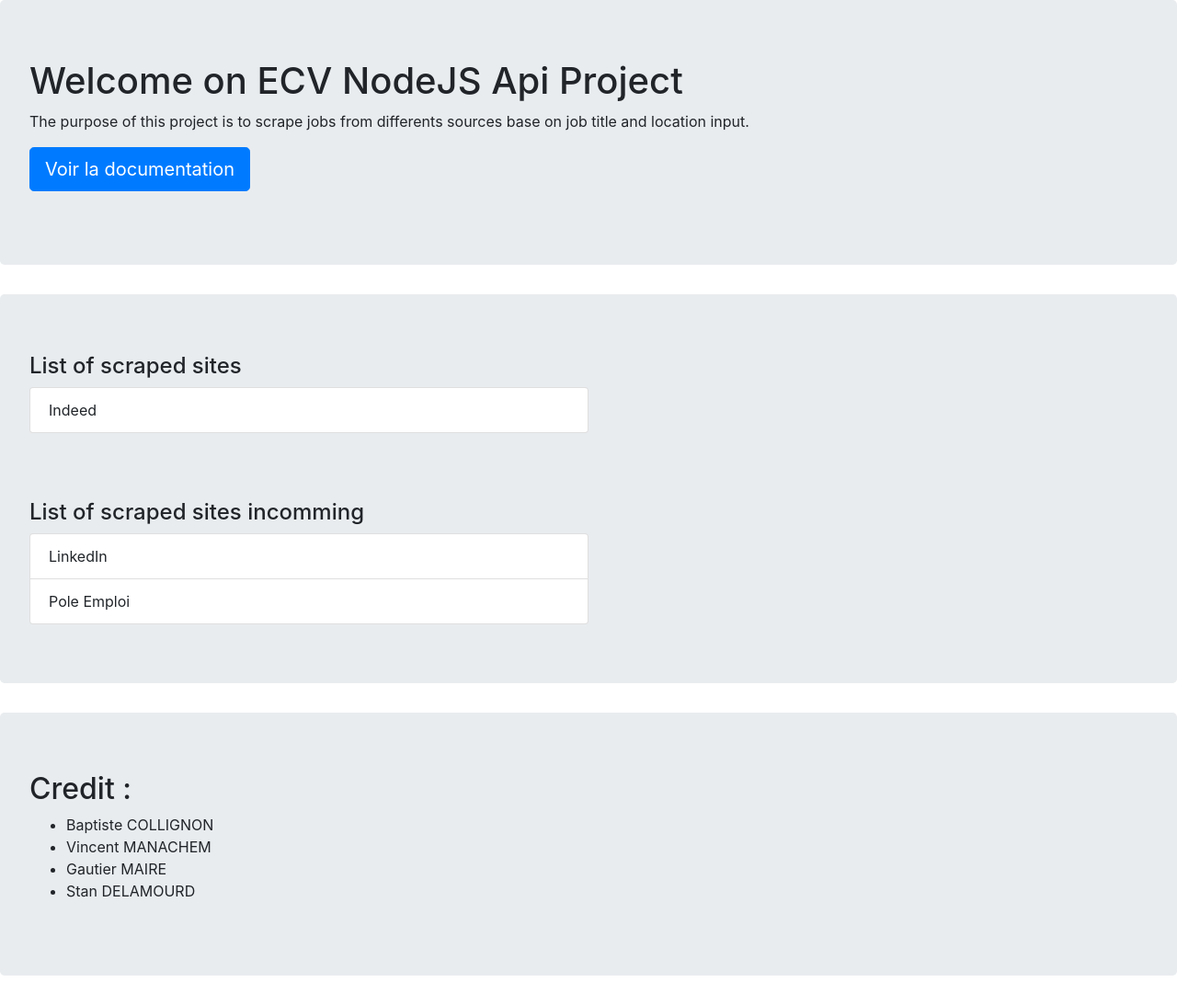
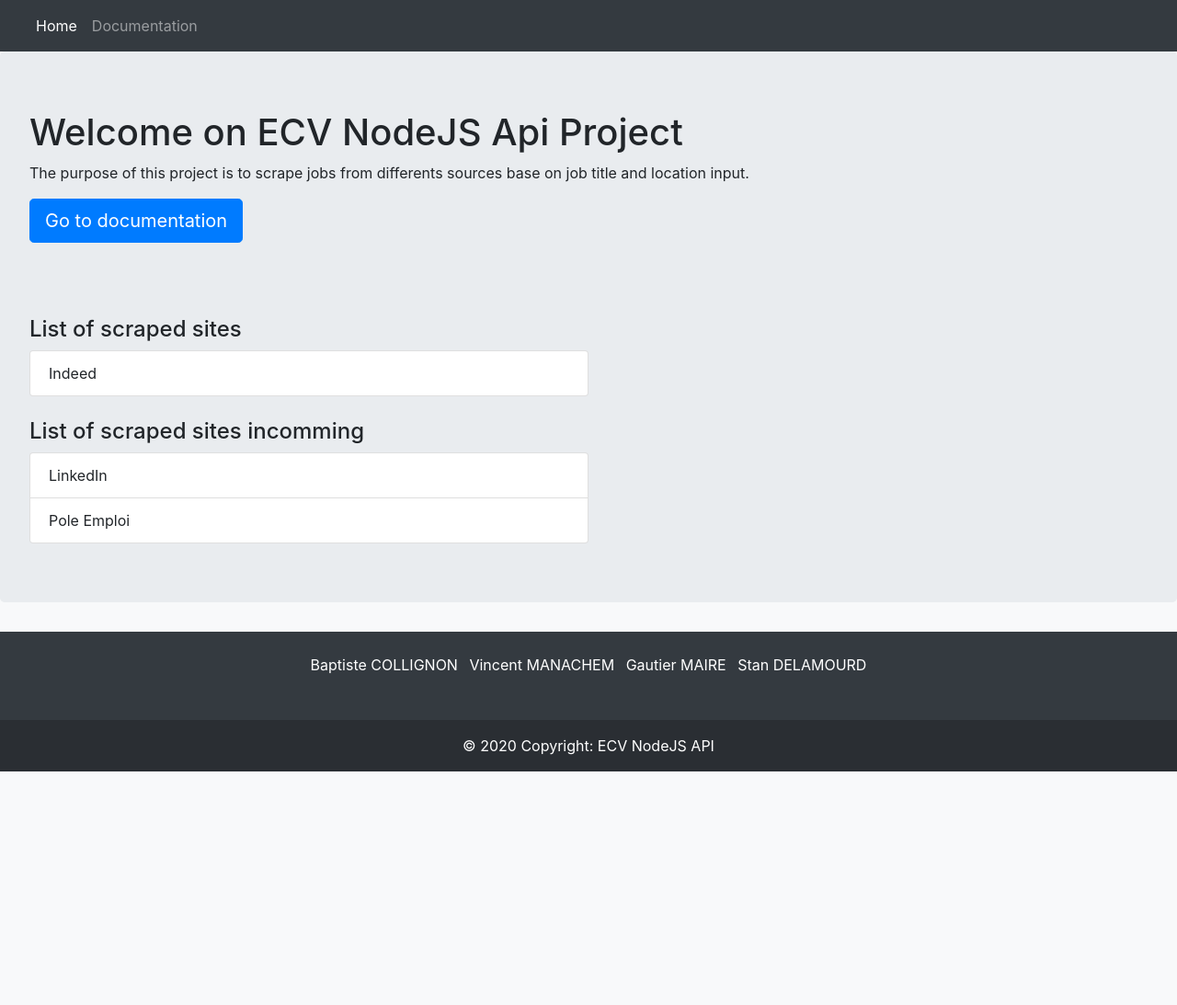
Before and after one commit to BCollignonEcv/ECV-node-api, a website: page index.html in a window 1280 px wide. Shown: the whole page at 92% size. After the commit the page ends 839 px from the top, so only its background shows below. Drawn offline with nearby package versions, Linux system fonts and the light colour scheme.

Commit message:
update landing page

```diff
--- a/index.html
+++ b/index.html
@@ -7,21 +7,47 @@
     <link rel="stylesheet" href="https://stackpath.bootstrapcdn.com/bootstrap/4.3.1/css/bootstrap.min.css" integrity="sha384-ggOyR0iXCbMQv3Xipma34MD+dH/1fQ784/j6cY/iJTQUOhcWr7x9JvoRxT2MZw1T" crossorigin="anonymous">
     <title>ECV NodeJS Api Project</title>
 </head>
-<body>
+<body style="min-height: 100vh; display: flex; flex-direction: column;" class="bg-light">
   <header>
-    <div class="jumbotron">
+    <!-- Navbar -->
+    <nav class="navbar navbar-expand-lg navbar-dark bg-dark">
+      <div class="container-fluid">
+        <button
+          class="navbar-toggler"
+          type="button"
+          data-mdb-toggle="collapse"
+          data-mdb-target="#navbarExample01"
+          aria-controls="navbarExample01"
+          aria-expanded="false"
+          aria-label="Toggle navigation"
+        >
+          <i class="fas fa-bars"></i>
+        </button>
+        <div class="collapse navbar-collapse" id="navbarExample01">
+          <ul class="navbar-nav me-auto mb-2 mb-lg-0">
+            <li class="nav-item active">
+              <a class="nav-link" aria-current="page" href="#">Home</a>
+            </li>
+            <li class="nav-item">
+              <a class="nav-link" href="/docs">Documentation</a>
+            </li>
+          </ul>
+        </div>
+      </div>
+    </nav>
+  </header>
+  <main class="jumbotron">
+    <div>
       <h1>Welcome on ECV NodeJS Api Project</h1>
       <p>The purpose of this project is to scrape jobs from differents sources base on job title and location input.</p>
-      <p><a class="btn btn-primary btn-lg" href="/docs" role="button">Voir la documentation</a></p>
+      <p><a class="btn btn-primary btn-lg" href="/docs" role="button">Go to documentation</a></p>
     </div>
-  </header>
-  <main class="jumbotron">
-    <div style="width: 50%;">
+    <div style="width: 50%; margin-top: 5em;">
       <h4>List of scraped sites</h4>
       <ul class="list-group">
         <li class="list-group-item">Indeed</li>
       </ul>
-      <br><br><br>
+      <br>
       <h4>List of scraped sites incomming</h4>
       <ul class="list-group">
         <li class="list-group-item">LinkedIn</li>
@@ -29,16 +55,27 @@
       </ul>
     </div>
   </main>
-  <footer>
-    <div class="jumbotron">
-      <h2>Credit :</h2>
-      <ul>
-        <li>Baptiste COLLIGNON</li>
-        <li>Vincent MANACHEM</li>
-        <li>Gautier MAIRE</li>
-        <li>Stan DELAMOURD</li>
-      </ul>
+  <footer class="bg-dark text-center text-white" style="margin-top: auto;">
+    <!-- Grid container -->
+    <div class="container p-4 pb-0">
+      <!-- Section: Social media -->
+      <section class="mb-4">
+        <a class="m-1">Baptiste COLLIGNON</a>
+        <a class="m-1">Vincent MANACHEM</a>
+        <a class="m-1">Gautier MAIRE</a>
+        <a class="m-1">Stan DELAMOURD</a>
+      </section>
+      <!-- Section: Social media -->
     </div>
+    <!-- Grid container -->
+
+    <!-- Copyright -->
+    <div class="text-center p-3" style="background-color: rgba(0, 0, 0, 0.2);">
+      © 2020 Copyright:
+      <a class="text-white">ECV NodeJS API</a>
+    </div>
+    <!-- Copyright -->
   </footer>
+<!-- Footer -->
 </body>
 </html>
```
